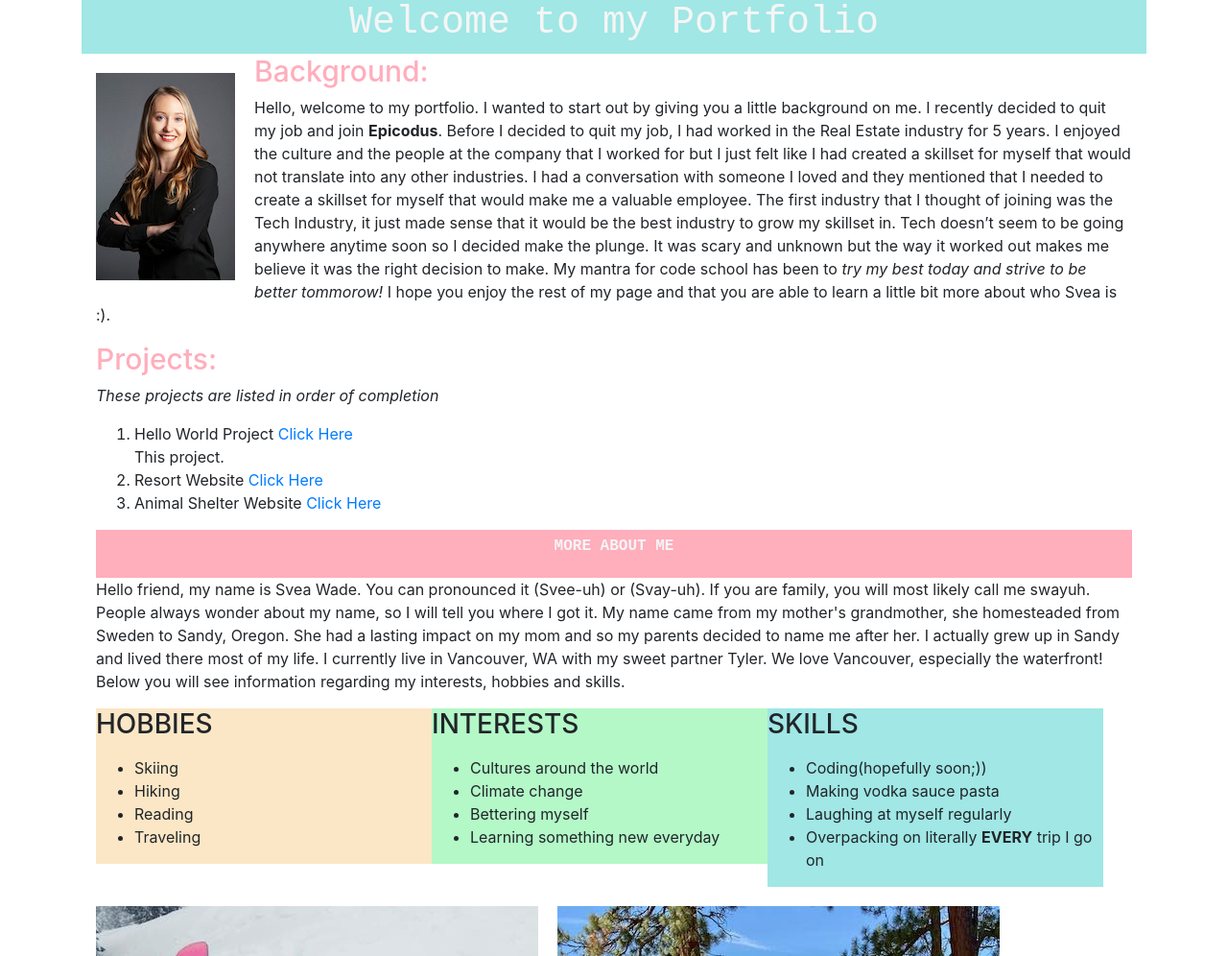
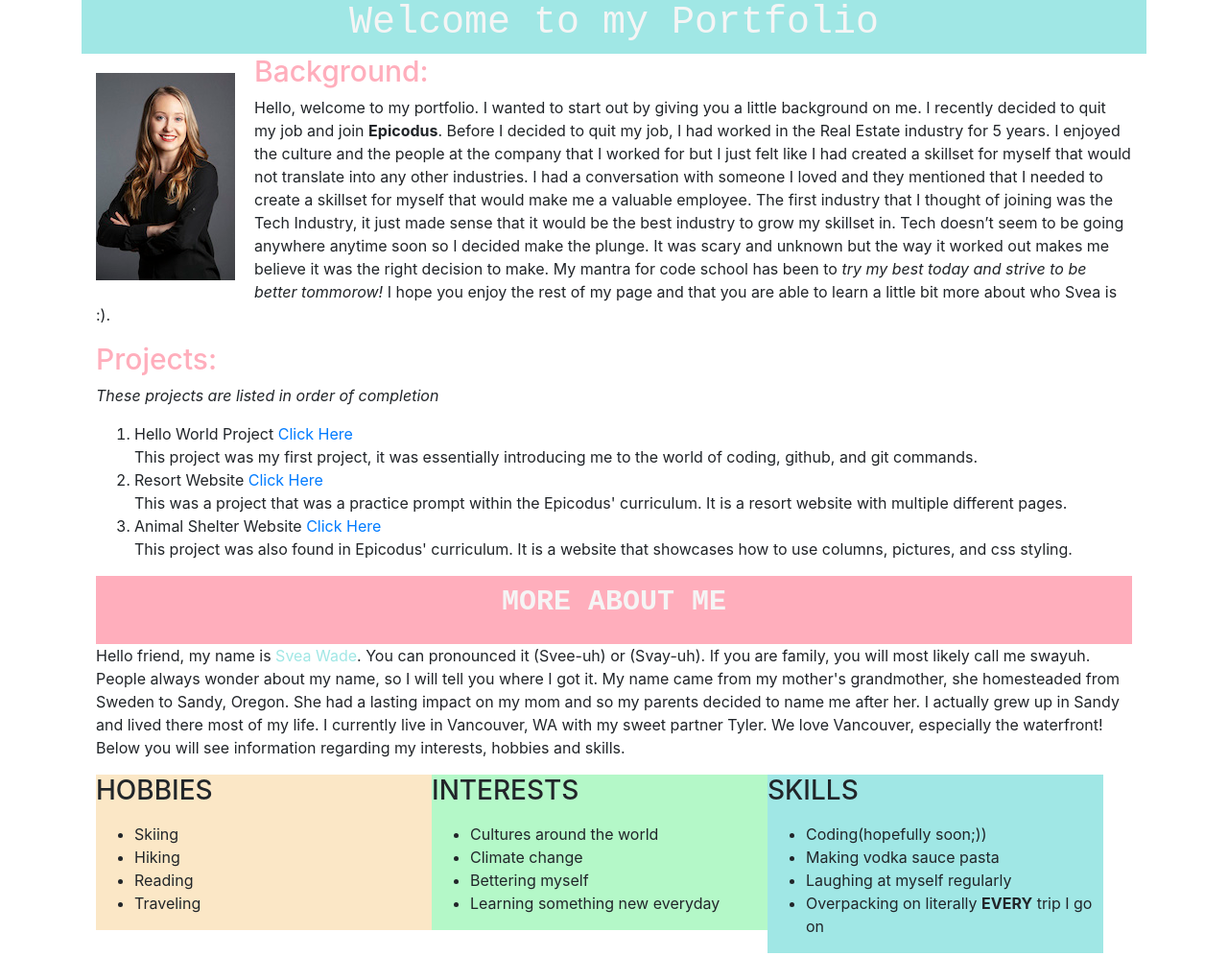
Before and after one commit to svealinnea/Portfolio-Svea, a plain HTML site: page index.html in a window 1280 px wide. Shown: the top 996 px of the page at 96% size. Drawn offline with Linux system fonts and the light colour scheme.

Commit message:
added span to my name completed info for projects

```diff
--- a/css/styles.css
+++ b/css/styles.css
@@ -25,7 +25,7 @@ img {
   text-align: center;
   font-family: monospace;
   font-weight: bolder;
-  font-size: large;
+  font-size: 30px;
   color: whitesmoke;
 }
 .column1 {
@@ -46,5 +46,7 @@ img {
 h2 {
   font-size:30px;
   color: #FFAEBC;
-  font-feature-settings: "vkrn";
 }
+.highlight {
+  color:#A0E7E5
+}
--- a/index.html
+++ b/index.html
@@ -19,12 +19,12 @@
         <h2>Projects:</h2>
         <p><em>These projects are listed in order of completion</em></p>
           <ol>
-            <li class="me">Hello World Project <a href="https://www.github.com/svealinnea/hello-world">Click Here</a></li> This project.
-            <li class="me">Resort Website <a href="https://github.com/svealinnea/Resort-Website">Click Here</a></li>
-            <li class="me">Animal Shelter Website <a href="https://github.com/svealinnea/Animal-Shelter-Website">Click Here</a></li>
+            <li class="me">Hello World Project <a href="https://www.github.com/svealinnea/hello-world">Click Here</a></li> This project was my first project, it was essentially introducing me to the world of coding, github, and git commands.
+            <li class="me">Resort Website <a href="https://github.com/svealinnea/Resort-Website">Click Here</a></li> This was a project that was a practice prompt within the Epicodus' curriculum. It is a resort website with multiple different pages.
+            <li class="me">Animal Shelter Website <a href="https://github.com/svealinnea/Animal-Shelter-Website">Click Here</a></li> This project was also found in Epicodus' curriculum. It is a website that showcases how to use columns, pictures, and css styling.
           </ol>
         <div class="box"><p>MORE ABOUT ME</p></div>
-        <p>Hello friend, my name is Svea Wade. You can pronounced it (Svee-uh) or (Svay-uh). If you are family, you will most likely call me swayuh. People always wonder about my name, so I will tell you where I got it. My name came from my mother's grandmother, she homesteaded from Sweden to Sandy, Oregon. She had a lasting impact on my mom and so my parents decided to name me after her. I actually grew up in Sandy and lived there most of my life. I currently live in Vancouver, WA with my sweet partner Tyler. We love Vancouver, especially the waterfront! Below you will see information regarding my interests, hobbies and skills. </p>
+        <p>Hello friend, my name is <span class="highlight">Svea Wade</span>. You can pronounced it (Svee-uh) or (Svay-uh). If you are family, you will most likely call me swayuh. People always wonder about my name, so I will tell you where I got it. My name came from my mother's grandmother, she homesteaded from Sweden to Sandy, Oregon. She had a lasting impact on my mom and so my parents decided to name me after her. I actually grew up in Sandy and lived there most of my life. I currently live in Vancouver, WA with my sweet partner Tyler. We love Vancouver, especially the waterfront! Below you will see information regarding my interests, hobbies and skills. </p>
           <div class="column1">
             <h3>HOBBIES</h3>
             <p>
```
